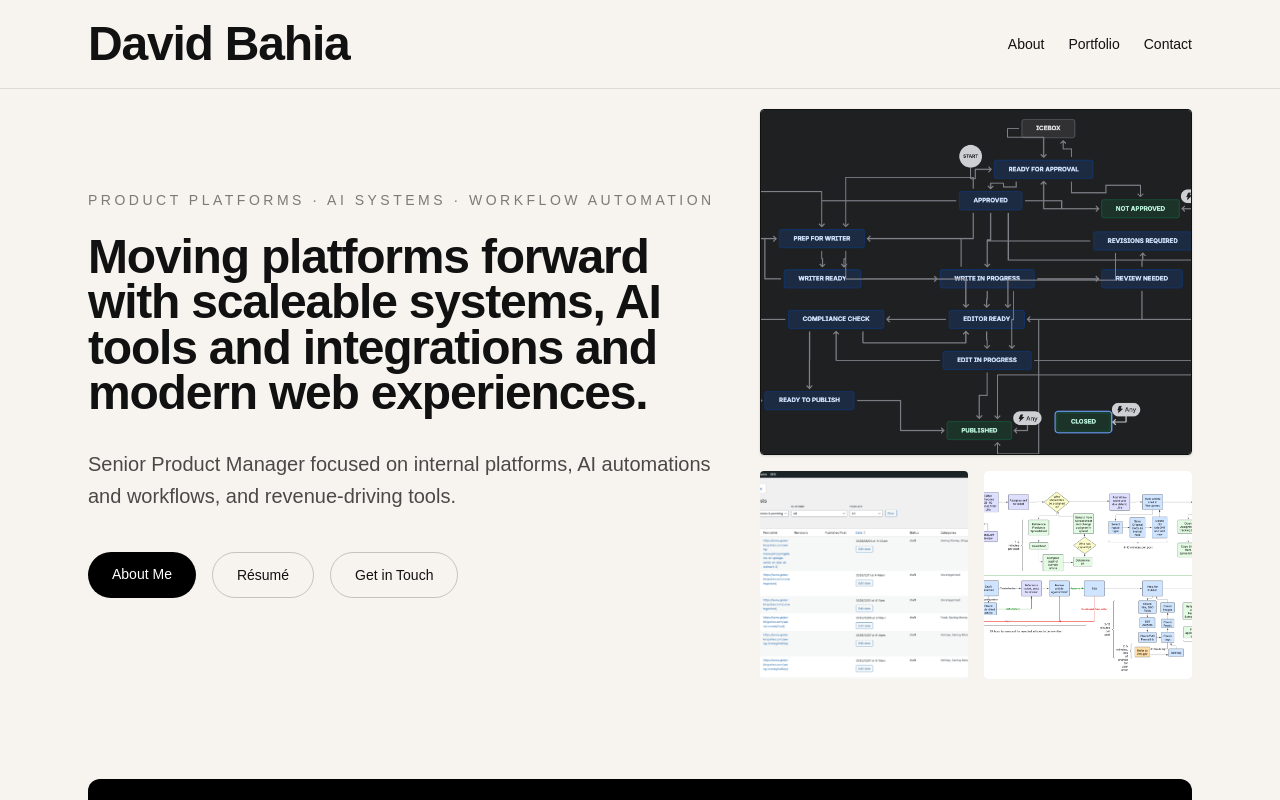
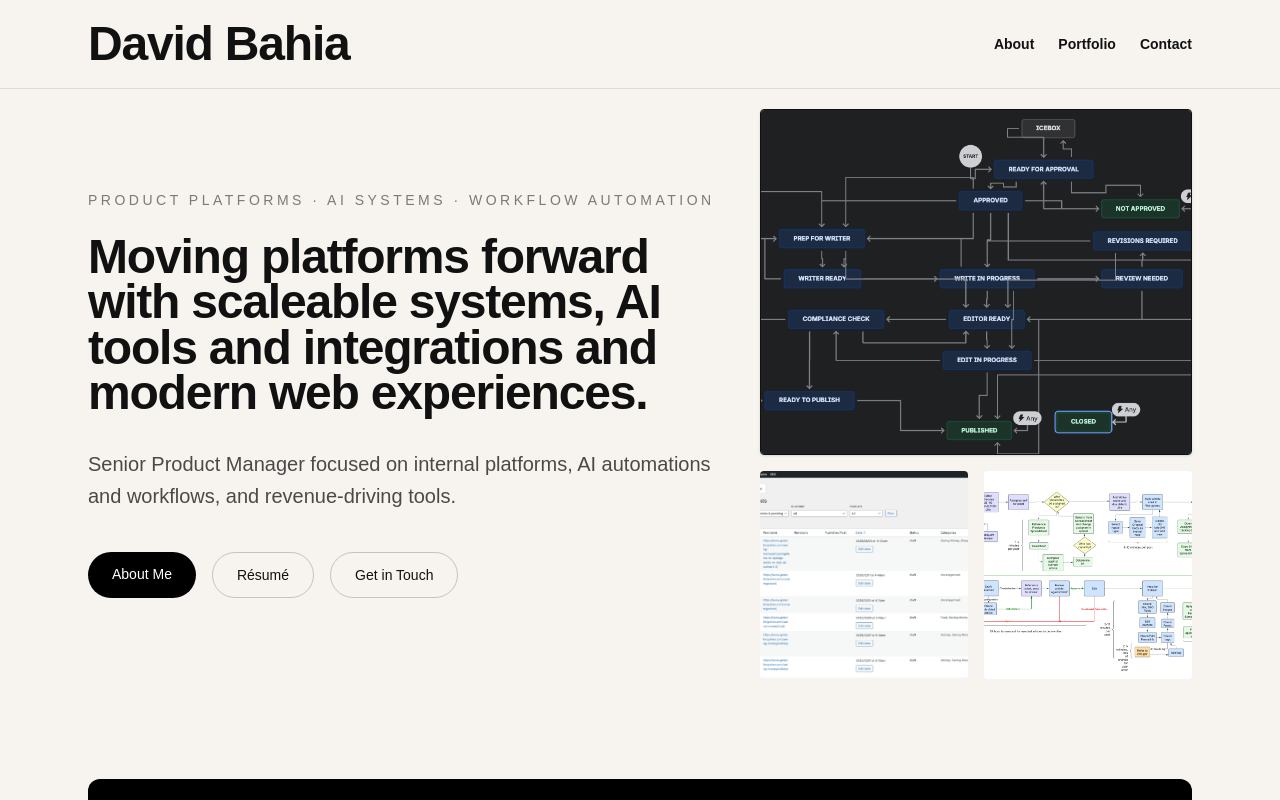
Before and after one commit to bahia-projects/david-portfolio, a Next.js app: page / in a window 1280 px wide. Shown: the top 800 px of the page. Built offline with nearby package versions, Linux system fonts and the light colour scheme; no server answers.

Commit message:
nav bar bold

```diff
--- a/app/page.tsx
+++ b/app/page.tsx
@@ -24,7 +24,7 @@ export default function Home() {
             David Bahia
           </Link>
 
-          <div className="flex gap-6 text-sm">
+          <div className="flex gap-6 text-sm font-bold">
             <Link href="/about" className="hover:underline">
               About
             </Link>
```
